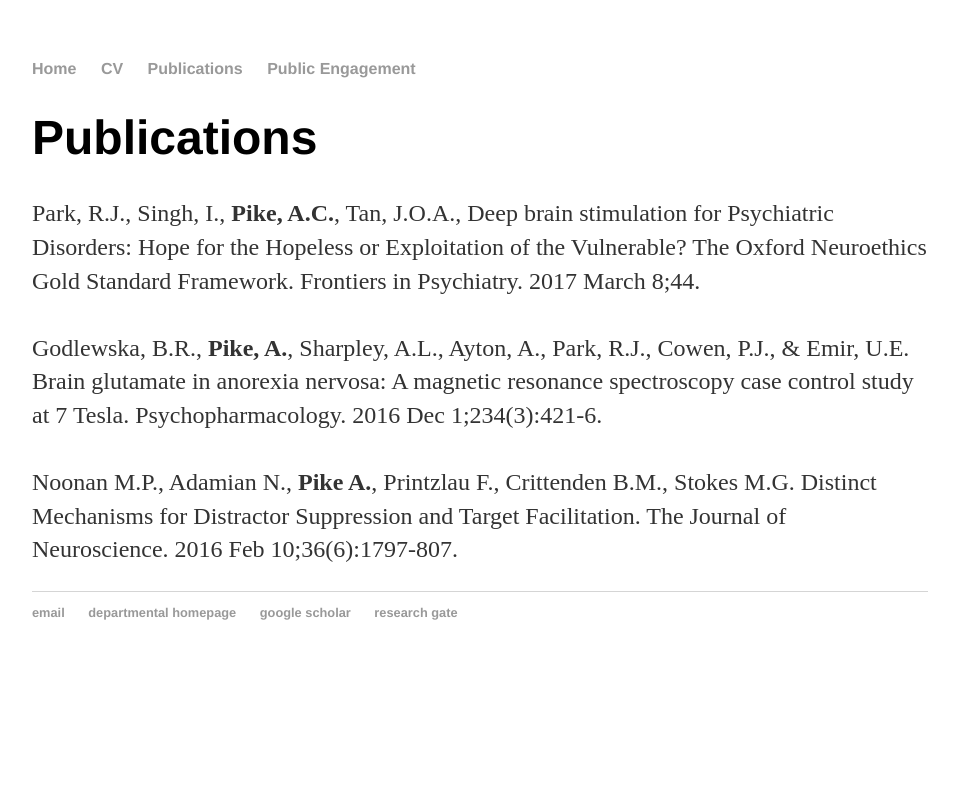
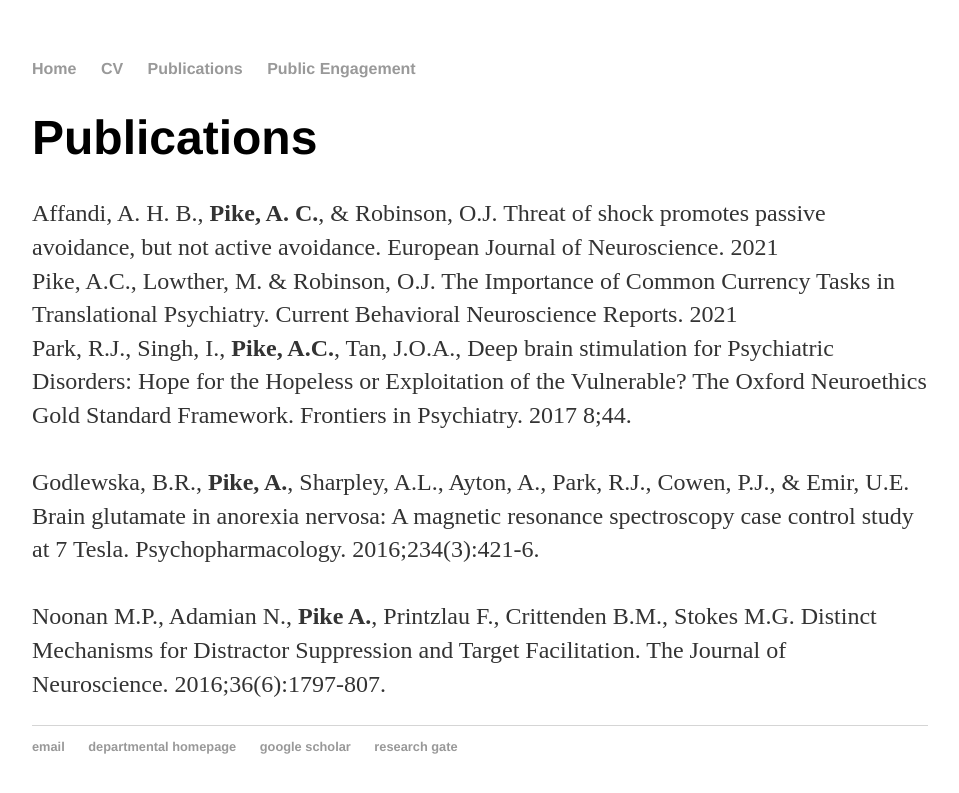
Before and after one commit to apike02/apike02.github.io, a Jekyll site: the page built from pubs/index.html, in a window 1280 px wide. Shown: the top 793 px of the page, without its empty margins (160-1119 px from the left). Built offline with Jekyll 4.4.1, drawn with Linux system fonts in a browser that asks for light colours.

Commit message:
Update index.html

```diff
--- a/pubs/index.html
+++ b/pubs/index.html
@@ -5,9 +5,13 @@
 ---
 <div class="blurb">
 	<h1>Publications</h1>
-	<p> <a href="http://dx.doi.org/10.3389/fpsyt.2017.00044"style="color: #333">Park, R.J., Singh, I., <b>Pike, A.C.</b>, Tan, J.O.A., Deep brain stimulation for Psychiatric Disorders: Hope for the Hopeless or Exploitation of the Vulnerable? The Oxford Neuroethics Gold Standard Framework. Frontiers in Psychiatry. 2017 March 8;44.</a><br/>
+	<p> <a href="https://doi.org/10.1111/ejn.15184"style="color: #333">Affandi, A. H. B., <b>Pike, A. C.</b>, & Robinson, O.J. Threat of shock promotes passive avoidance, but not active avoidance. European Journal of Neuroscience. 2021
 		<br/>
-	    <a href="https://doi.org/10.1007/s00213-016-4477-5"style="color: #333">Godlewska, B.R., <b>Pike, A.</b>, Sharpley, A.L., Ayton, A., Park, R.J., Cowen, P.J., & Emir, U.E. Brain glutamate in anorexia nervosa: A magnetic resonance spectroscopy case control study at 7 Tesla. Psychopharmacology. 2016 Dec 1;234(3):421-6.</a><br/>
+	    <a href="https://doi.org/10.1007/s40473-021-00225-w"style="color: #333">Pike, A.C., Lowther, M. & Robinson, O.J. The Importance of Common Currency Tasks in Translational Psychiatry. Current Behavioral Neuroscience Reports. 2021
 		<br/>
-            <a href="https://doi.org/10.1523/JNEUROSCI.2133-15.2016"style="color: #333">Noonan M.P., Adamian N., <b>Pike A.</b>, Printzlau F., Crittenden B.M., Stokes M.G. Distinct Mechanisms for Distractor Suppression and Target Facilitation. The Journal of Neuroscience. 2016 Feb 10;36(6):1797-807.</a></p>
+	    <a href="https://dx.doi.org/10.3389/fpsyt.2017.00044"style="color: #333">Park, R.J., Singh, I., <b>Pike, A.C.</b>, Tan, J.O.A., Deep brain stimulation for Psychiatric Disorders: Hope for the Hopeless or Exploitation of the Vulnerable? The Oxford Neuroethics Gold Standard Framework. Frontiers in Psychiatry. 2017 8;44.</a><br/>
+		<br/>
+	    <a href="https://doi.org/10.1007/s00213-016-4477-5"style="color: #333">Godlewska, B.R., <b>Pike, A.</b>, Sharpley, A.L., Ayton, A., Park, R.J., Cowen, P.J., & Emir, U.E. Brain glutamate in anorexia nervosa: A magnetic resonance spectroscopy case control study at 7 Tesla. Psychopharmacology. 2016;234(3):421-6.</a><br/>
+		<br/>
+            <a href="https://doi.org/10.1523/JNEUROSCI.2133-15.2016"style="color: #333">Noonan M.P., Adamian N., <b>Pike A.</b>, Printzlau F., Crittenden B.M., Stokes M.G. Distinct Mechanisms for Distractor Suppression and Target Facilitation. The Journal of Neuroscience. 2016;36(6):1797-807.</a></p>
 </div><!-- /.blurb -->
```
